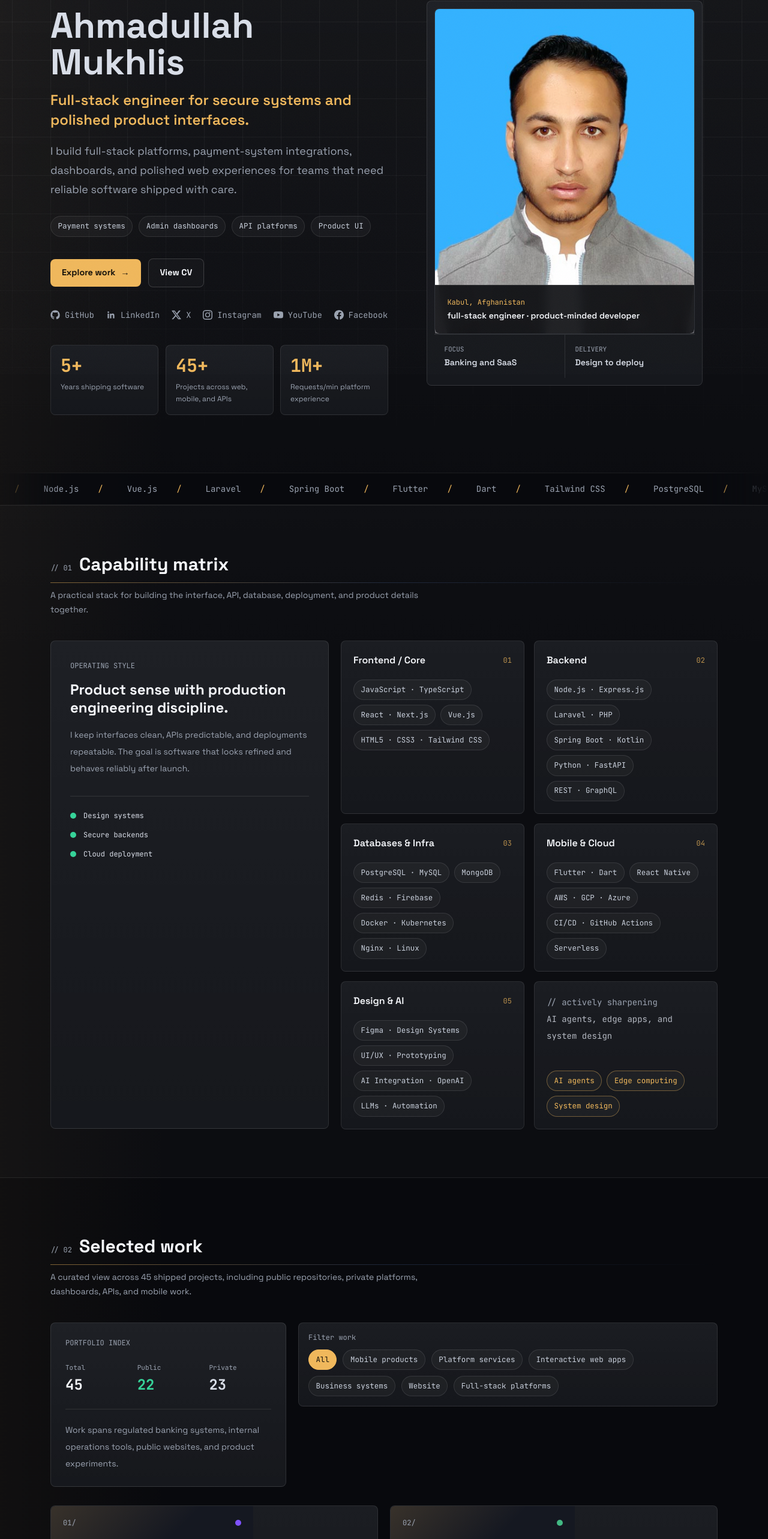
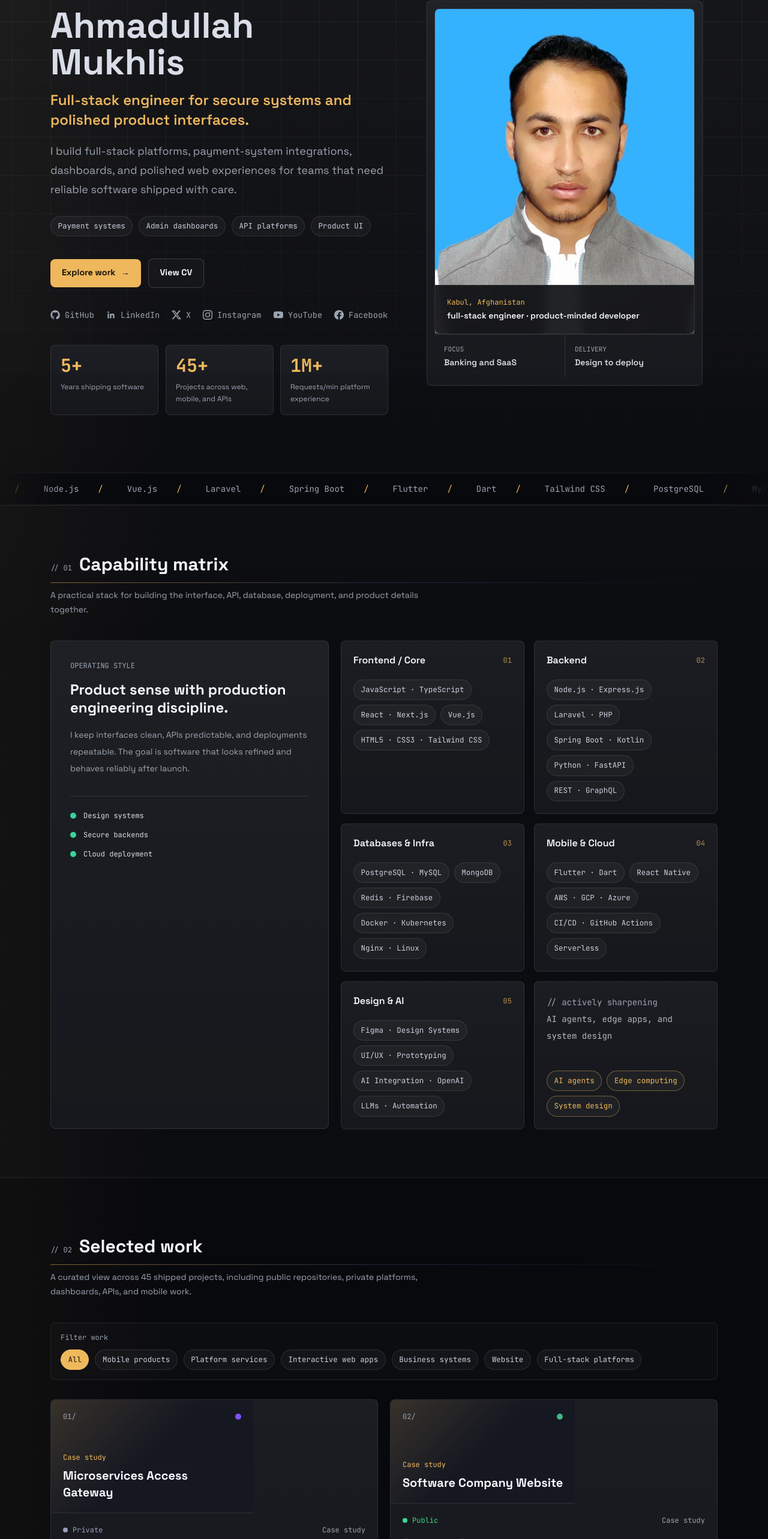
Before and after one commit to ahmadullahmukhlis/ahmadullahmukhlis.github.io, a Next.js app in the folder mukhlis/: page / in a window 1280 px wide. Shown: the part 176-2742 px from the top of the page at 60% size. Built offline with nearby package versions, Linux system fonts and the light colour scheme.

Commit message:
Teh proben animation is added

```diff
--- a/mukhlis/src/app/globals.css
+++ b/mukhlis/src/app/globals.css
@@ -30,6 +30,19 @@ body {
 body.aura-bg {
   animation: pageAura 18s ease-in-out infinite alternate;
   background-size: 100% 100%, 180% 180%, auto;
+}
+
+.page-shell {
+  animation: shellFade 0.55s ease-out both;
+}
+
+.nav-enter {
+  animation: navDrop 0.75s cubic-bezier(0.16, 1, 0.3, 1) both;
+}
+
+.menu-drop {
+  animation: menuDrop 0.28s ease-out both;
+  transform-origin: top;
 }
 
 ::selection {
@@ -91,6 +104,14 @@ body.aura-bg {
   flex: 1;
   height: 1px;
   background: linear-gradient(90deg, rgba(240, 184, 92, 0.5), rgba(121, 167, 255, 0.18), transparent);
+  transform: scaleX(0);
+  transform-origin: left;
+  transition: transform 0.8s cubic-bezier(0.22, 1, 0.36, 1);
+}
+
+.reveal-on .section-line::after,
+.rise .section-line::after {
+  transform: scaleX(1);
 }
 
 .card-line {
@@ -117,6 +138,20 @@ body.aura-bg {
   isolation: isolate;
   position: relative;
   transition: border-color 0.24s ease, box-shadow 0.24s ease, transform 0.24s ease;
+}
+
+.motion-panel {
+  background: rgba(255, 255, 255, 0.018);
+  border: 1px solid rgba(255, 255, 255, 0.08);
+  border-radius: 8px;
+  transition: border-color 0.28s ease, background 0.28s ease, box-shadow 0.28s ease, transform 0.28s ease;
+}
+
+.motion-panel:hover {
+  background: rgba(255, 255, 255, 0.035);
+  border-color: rgba(240, 184, 92, 0.32);
+  box-shadow: 0 18px 34px -28px rgba(240, 184, 92, 0.45);
+  transform: translateY(-3px);
 }
 
 .card-line::before,
@@ -176,7 +211,8 @@ body.aura-bg {
 
 .btn-solid-gold:hover {
   background: #ffd68c;
-  transform: translateY(-1px);
+  box-shadow: 0 12px 28px -18px rgba(240, 184, 92, 0.9);
+  transform: translateY(-3px);
 }
 
 .btn-ghost {
@@ -189,7 +225,8 @@ body.aura-bg {
   background: rgba(255, 255, 255, 0.07);
   border-color: rgba(240, 184, 92, 0.55);
   color: var(--color-gold);
-  transform: translateY(-1px);
+  box-shadow: 0 12px 28px -22px rgba(240, 184, 92, 0.7);
+  transform: translateY(-3px);
 }
 
 .tag-pill {
@@ -255,6 +292,11 @@ body.aura-bg {
 
 .nav-sweep {
   position: relative;
+  transition: color 0.2s ease, transform 0.2s ease;
+}
+
+.nav-sweep:hover {
+  transform: translateY(-2px);
 }
 
 .nav-sweep::after {
@@ -327,7 +369,7 @@ body.aura-bg {
 }
 
 .rise {
-  animation: rise 0.65s cubic-bezier(0.22, 1, 0.36, 1) forwards;
+  animation: rise 0.9s cubic-bezier(0.16, 1, 0.3, 1) forwards;
   opacity: 0;
 }
 
@@ -340,20 +382,20 @@ body.aura-bg {
 @keyframes rise {
   from {
     opacity: 0;
-    transform: translateY(18px);
+    transform: translateY(34px) scale(0.97);
   }
 
   to {
     opacity: 1;
-    transform: translateY(0);
+    transform: translateY(0) scale(1);
   }
 }
 
 .reveal-init {
   opacity: 0;
-  transform: translateY(26px) scale(0.985);
-  transition: opacity 0.65s cubic-bezier(0.22, 1, 0.36, 1),
-    transform 0.65s cubic-bezier(0.22, 1, 0.36, 1);
+  transform: translateY(42px) scale(0.965);
+  transition: opacity 0.85s cubic-bezier(0.16, 1, 0.3, 1),
+    transform 0.85s cubic-bezier(0.16, 1, 0.3, 1);
   will-change: opacity, transform;
 }
 
@@ -362,8 +404,33 @@ body.aura-bg {
   transform: translateY(0) scale(1);
 }
 
+.motion-line {
+  opacity: 0;
+  transform: translateY(18px);
+  transition: opacity 0.72s cubic-bezier(0.16, 1, 0.3, 1),
+    transform 0.72s cubic-bezier(0.16, 1, 0.3, 1);
+  transition-delay: var(--line-delay, 0ms);
+  will-change: opacity, transform;
+}
+
+.page-shell .motion-line {
+  animation: lineRise 0.78s cubic-bezier(0.16, 1, 0.3, 1) both;
+  animation-delay: var(--line-delay, 0ms);
+}
+
+.reveal-init .motion-line {
+  animation: none;
+}
+
+.reveal-on .motion-line,
+.rise .motion-line,
+.motion-line.reveal-on {
+  opacity: 1;
+  transform: translateY(0);
+}
+
 .stagger-card {
-  animation: cardSettle 0.62s cubic-bezier(0.22, 1, 0.36, 1) both;
+  animation: cardSettle 0.82s cubic-bezier(0.16, 1, 0.3, 1) both;
   animation-delay: var(--card-delay, 0ms);
 }
 
@@ -394,6 +461,52 @@ body.aura-bg {
   }
 }
 
+@keyframes shellFade {
+  from {
+    opacity: 0.92;
+  }
+
+  to {
+    opacity: 1;
+  }
+}
+
+@keyframes navDrop {
+  from {
+    opacity: 0;
+    transform: translateY(-18px);
+  }
+
+  to {
+    opacity: 1;
+    transform: translateY(0);
+  }
+}
+
+@keyframes menuDrop {
+  from {
+    opacity: 0;
+    transform: translateY(-8px) scaleY(0.96);
+  }
+
+  to {
+    opacity: 1;
+    transform: translateY(0) scaleY(1);
+  }
+}
+
+@keyframes lineRise {
+  from {
+    opacity: 0;
+    transform: translateY(24px);
+  }
+
+  to {
+    opacity: 1;
+    transform: translateY(0);
+  }
+}
+
 @keyframes gridDrift {
   from {
     background-position: 0 0, 0 0;
@@ -407,7 +520,7 @@ body.aura-bg {
 @keyframes cardSettle {
   from {
     opacity: 0;
-    transform: translateY(14px) scale(0.985);
+    transform: translateY(32px) scale(0.955);
   }
 
   to {
@@ -483,7 +596,10 @@ body.aura-bg {
   .big-card,
   .tag-pill,
   .link-arrow,
-  .image-zoom {
+  .image-zoom,
+  .nav-enter,
+  .menu-drop,
+  .motion-panel {
     transform: none !important;
     transition: none !important;
   }
--- a/mukhlis/src/app/page.tsx
+++ b/mukhlis/src/app/page.tsx
@@ -12,7 +12,7 @@ export default function Home() {
   return (
     <>
       <Navbar />
-      <main>
+      <main className="page-shell">
         <Hero />
         <Ticker />
         <Skills />
--- a/mukhlis/src/components/Hero.tsx
+++ b/mukhlis/src/components/Hero.tsx
@@ -22,32 +22,36 @@ export function Hero() {
 
       <div className="relative mx-auto grid max-w-6xl items-center gap-10 px-5 pb-16 md:grid-cols-[1.05fr_0.95fr] md:pb-24">
         <div className="rise">
-          <p className="mono-label flex max-w-fit items-center gap-3 rounded-full border border-white/10 bg-white/[0.035] px-3 py-2">
+          <p className="motion-line mono-label flex max-w-fit items-center gap-3 rounded-full border border-white/10 bg-white/[0.035] px-3 py-2">
             <span className="inline-block h-2 w-2 rounded-full bg-mint pulsate" />
             Available for remote and on-site work
           </p>
 
-          <h1 className="mt-6 max-w-4xl font-sans text-4xl font-bold leading-[1.02] text-soft sm:text-5xl md:text-6xl">
+          <h1 className="motion-line mt-6 max-w-4xl font-sans text-4xl font-bold leading-[1.02] text-soft sm:text-5xl md:text-6xl" style={{ "--line-delay": "90ms" } as CSSProperties}>
             Ahmadullah Mukhlis
           </h1>
 
-          <p className="mt-4 max-w-2xl text-xl font-semibold leading-snug text-gold md:text-2xl">
+          <p className="motion-line mt-4 max-w-2xl text-xl font-semibold leading-snug text-gold md:text-2xl" style={{ "--line-delay": "170ms" } as CSSProperties}>
             Full-stack engineer for secure systems and polished product interfaces.
           </p>
 
-          <p className="mt-5 max-w-2xl text-base leading-8 text-muted md:text-lg">
+          <p className="motion-line mt-5 max-w-2xl text-base leading-8 text-muted md:text-lg" style={{ "--line-delay": "250ms" } as CSSProperties}>
             {PROFILE.blurb}
           </p>
 
           <div className="mt-7 flex flex-wrap gap-2.5">
-            {SPECIALTIES.map((item) => (
-              <span key={item} className="tag-pill">
+            {SPECIALTIES.map((item, i) => (
+              <span
+                key={item}
+                className="motion-line tag-pill"
+                style={{ "--line-delay": `${320 + i * 60}ms` } as CSSProperties}
+              >
                 {item}
               </span>
             ))}
           </div>
 
-          <div className="mt-9 flex flex-wrap items-center gap-3">
+          <div className="motion-line mt-9 flex flex-wrap items-center gap-3" style={{ "--line-delay": "580ms" } as CSSProperties}>
             <a href="#projects" className="btn-solid-gold">
               Explore work
               <span aria-hidden="true">→</span>
@@ -58,14 +62,15 @@ export function Hero() {
           </div>
 
           <div className="mt-9 flex flex-wrap items-center gap-x-5 gap-y-3">
-            {SOCIALS.map((s) => (
+            {SOCIALS.map((s, i) => (
               <a
                 key={s.label}
                 href={s.href}
                 target="_blank"
                 rel="noopener noreferrer"
                 aria-label={s.label}
-                className="link-arrow"
+                className="motion-line link-arrow"
+                style={{ "--line-delay": `${660 + i * 55}ms` } as CSSProperties}
               >
                 <svg width="16" height="16" viewBox="0 0 24 24" fill="currentColor" aria-hidden="true">
                   <path d={s.d} />
--- a/mukhlis/src/components/Navbar.tsx
+++ b/mukhlis/src/components/Navbar.tsx
@@ -24,7 +24,7 @@ export function Navbar() {
 
   return (
     <header
-      className={`no-print fixed inset-x-0 top-0 z-50 border-b transition-all duration-300 ${
+      className={`nav-enter no-print fixed inset-x-0 top-0 z-50 border-b transition-all duration-300 ${
         scrolled
           ? "border-white/10 bg-charcoal/90 shadow-[0_18px_40px_-28px_rgba(0,0,0,0.85)] backdrop-blur-xl"
           : "border-white/5 bg-charcoal/55 backdrop-blur"
@@ -70,7 +70,7 @@ export function Navbar() {
       </nav>
 
       {open ? (
-        <div className="border-t border-white/10 bg-charcoal/95 px-5 py-4 shadow-[0_22px_48px_-32px_rgba(0,0,0,0.9)] backdrop-blur-xl md:hidden">
+        <div className="menu-drop border-t border-white/10 bg-charcoal/95 px-5 py-4 shadow-[0_22px_48px_-32px_rgba(0,0,0,0.9)] backdrop-blur-xl md:hidden">
           <div className="flex flex-col gap-4">
             {LINKS.map((l) => (
               <a
--- a/mukhlis/src/components/Projects.tsx
+++ b/mukhlis/src/components/Projects.tsx
@@ -11,8 +11,6 @@ import projectsData from "@/data/projects.json";
 
 const PROJECTS = projectsData as Project[];
 const PAGE_SIZE = 8;
-const PUBLIC_COUNT = PROJECTS.filter((p) => p.privacy === "Public").length;
-const PRIVATE_COUNT = PROJECTS.length - PUBLIC_COUNT;
 
 export function Projects() {
   const [filter, setFilter] = useState<string>("all");
@@ -51,32 +49,9 @@ export function Projects() {
         />
       </RevealOnScroll>
 
-      <div className="mt-10 grid gap-5 lg:grid-cols-[0.72fr_1.28fr]">
-        <RevealOnScroll>
-          <div className="big-card hover-tilt h-full p-6">
-            <p className="mono-label text-gold">Portfolio index</p>
-            <dl className="mt-6 grid grid-cols-3 gap-4">
-              <div>
-                <dt className="font-mono text-[11px] text-muted">Total</dt>
-                <dd className="mt-1 font-mono text-2xl font-bold text-ink">{PROJECTS.length}</dd>
-              </div>
-              <div>
-                <dt className="font-mono text-[11px] text-muted">Public</dt>
-                <dd className="mt-1 font-mono text-2xl font-bold text-mint">{PUBLIC_COUNT}</dd>
-              </div>
-              <div>
-                <dt className="font-mono text-[11px] text-muted">Private</dt>
-                <dd className="mt-1 font-mono text-2xl font-bold text-soft">{PRIVATE_COUNT}</dd>
-              </div>
-            </dl>
-            <p className="mt-6 border-t border-white/10 pt-5 text-sm leading-7 text-muted">
-              Work spans regulated banking systems, internal operations tools, public websites, and product experiments.
-            </p>
-          </div>
-        </RevealOnScroll>
-
+      <div className="mt-10">
         <RevealOnScroll delay={80}>
-          <div className="card-line stagger-card p-4" style={{ "--card-delay": "120ms" } as CSSProperties}>
+          <div className="motion-panel stagger-card p-4" style={{ "--card-delay": "120ms" } as CSSProperties}>
             <p className="mb-3 font-mono text-xs text-muted">Filter work</p>
             <div className="flex flex-wrap gap-2.5">
               {PROJECT_CATEGORIES.map((c) => (
--- a/mukhlis/src/components/SectionHeading.tsx
+++ b/mukhlis/src/components/SectionHeading.tsx
@@ -1,3 +1,4 @@
+import type { CSSProperties } from "react";
 import { PROFILE } from "@/lib/data";
 
 export function SectionHeading({
@@ -12,13 +13,17 @@ export function SectionHeading({
   return (
     <div className="flex flex-col gap-3">
       <div className="flex flex-wrap items-baseline gap-3">
-        <span className="mono-label text-gold">{`// ${index}`}</span>
-        <h2 className="text-2xl font-bold text-ink md:text-3xl">
+        <span className="motion-line mono-label text-gold">{`// ${index}`}</span>
+        <h2 className="motion-line text-2xl font-bold text-ink md:text-3xl" style={{ "--line-delay": "90ms" } as CSSProperties}>
           {title}
         </h2>
       </div>
-      <div className="section-line" aria-hidden="true" />
-      {hint ? <p className="-mt-1 max-w-2xl text-sm leading-6 text-muted">{hint}</p> : null}
+      <div className="motion-line section-line" style={{ "--line-delay": "170ms" } as CSSProperties} aria-hidden="true" />
+      {hint ? (
+        <p className="motion-line -mt-1 max-w-2xl text-sm leading-6 text-muted" style={{ "--line-delay": "250ms" } as CSSProperties}>
+          {hint}
+        </p>
+      ) : null}
       <span className="sr-only">{`${PROFILE.name} — ${title}`}</span>
     </div>
   );
--- a/mukhlis/src/components/Skills.tsx
+++ b/mukhlis/src/components/Skills.tsx
@@ -18,11 +18,11 @@ export function Skills() {
         <div className="mt-10 grid gap-5 lg:grid-cols-[0.85fr_1.15fr]">
           <RevealOnScroll>
             <div className="big-card hover-tilt h-full p-6 md:p-8">
-              <p className="mono-label text-gold">Operating style</p>
-              <h3 className="mt-4 text-2xl font-bold leading-tight text-ink">
+              <p className="motion-line mono-label text-gold">Operating style</p>
+              <h3 className="motion-line mt-4 text-2xl font-bold leading-tight text-ink" style={{ "--line-delay": "90ms" } as CSSProperties}>
                 Product sense with production engineering discipline.
               </h3>
-              <p className="mt-4 text-sm leading-7 text-muted">
+              <p className="motion-line mt-4 text-sm leading-7 text-muted" style={{ "--line-delay": "170ms" } as CSSProperties}>
                 I keep interfaces clean, APIs predictable, and deployments repeatable. The goal is software that looks refined and behaves reliably after launch.
               </p>
 
```
Also changed, not shown: mukhlis/src/app/cv/page.tsx (+15 -13 lines), mukhlis/src/components/Contact.tsx (+12 -10 lines), mukhlis/src/components/Footer.tsx (+7 -3 lines).
